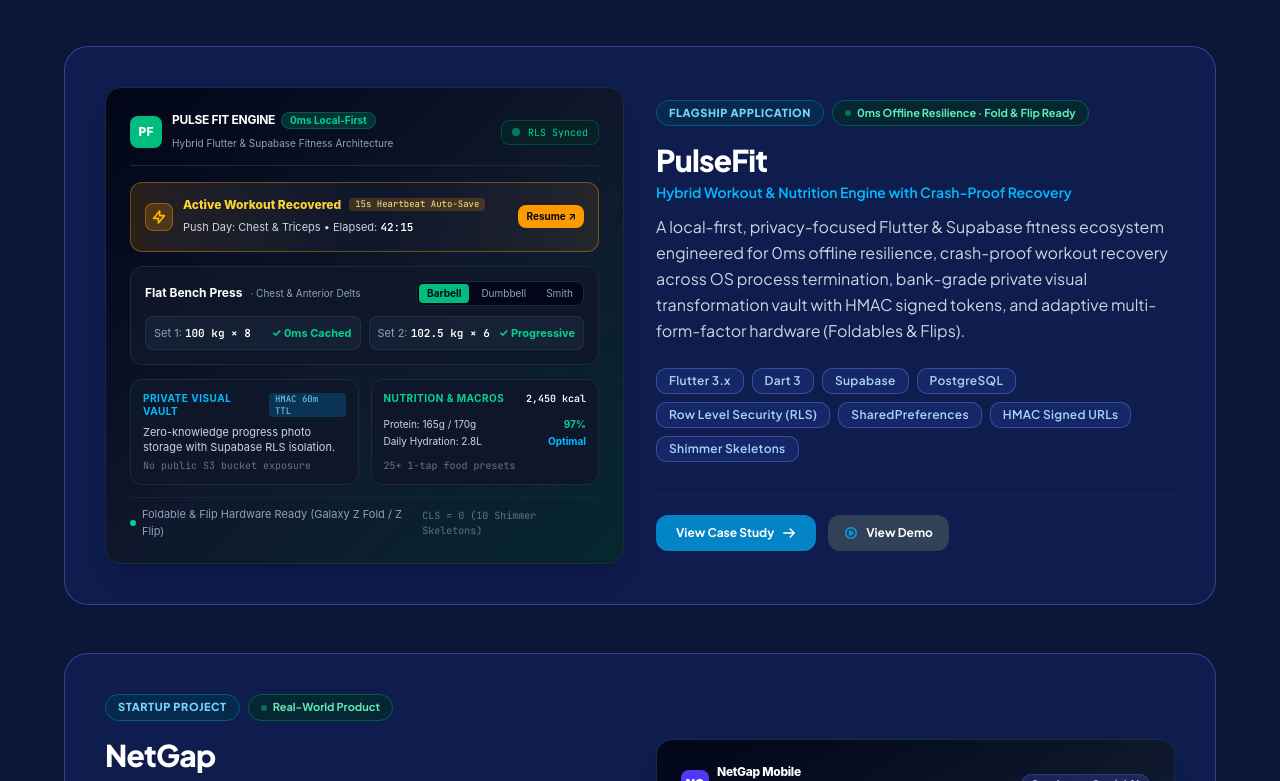
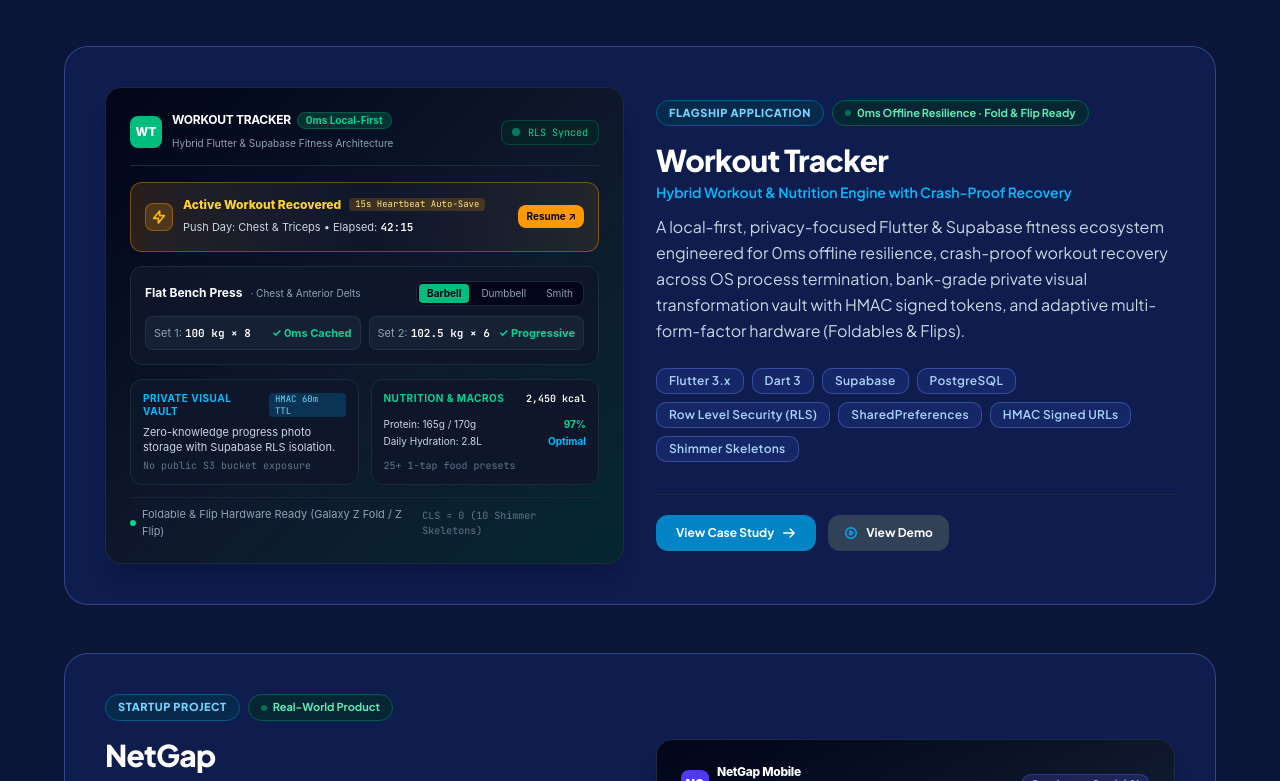
Before and after one commit to DarshanD4/Darshan-portfolio, a React (Vite) app: page / in a window 1280 px wide. Shown: the part 4699-5480 px from the top of the page. Built offline with nearby package versions, Linux system fonts and the light colour scheme.

Commit message:
fix(projects): rename featured project to Workout Tracker

```diff
--- a/src/components/ProjectMockups.jsx
+++ b/src/components/ProjectMockups.jsx
@@ -251,11 +251,11 @@ export function WorkoutTrackerMockup() {
       <div className="flex items-center justify-between border-b border-slate-800 pb-3 mb-4">
         <div className="flex items-center gap-2.5">
           <div className="w-8 h-8 rounded-lg bg-emerald-500 text-white font-extrabold flex items-center justify-center text-xs shadow-xs">
-            PF
+            WT
           </div>
           <div>
             <div className="flex items-center gap-1.5">
-              <span className="text-xs font-bold tracking-tight text-white">PULSE FIT ENGINE</span>
+              <span className="text-xs font-bold tracking-tight text-white">WORKOUT TRACKER</span>
               <span className="px-2 py-0.2 rounded-full bg-emerald-500/20 text-emerald-400 text-[10px] font-bold border border-emerald-500/30">
                 0ms Local-First
               </span>
--- a/src/components/projects.jsx
+++ b/src/components/projects.jsx
@@ -63,7 +63,7 @@ function Projects() {
     },
     {
       id: "workout-engine",
-      title: "PulseFit",
+      title: "Workout Tracker",
       subtitle: "Hybrid Workout & Nutrition Engine with Crash-Proof Recovery",
       badge: "FLAGSHIP APPLICATION",
       productionTag: "0ms Offline Resilience · Fold & Flip Ready",
--- a/src/components/skills.jsx
+++ b/src/components/skills.jsx
@@ -26,7 +26,7 @@ function Skills() {
         "React Native & Cross-Platform Bridge",
         "Custom Canvas Painters & Micro-Animations",
       ],
-      highlights: "Production mobile apps delivered at ByteCraft, Code Infinite & PulseFit",
+      highlights: "Production mobile apps delivered at ByteCraft, Code Infinite & Workout Tracker",
     },
     {
       id: "aiml",
```
